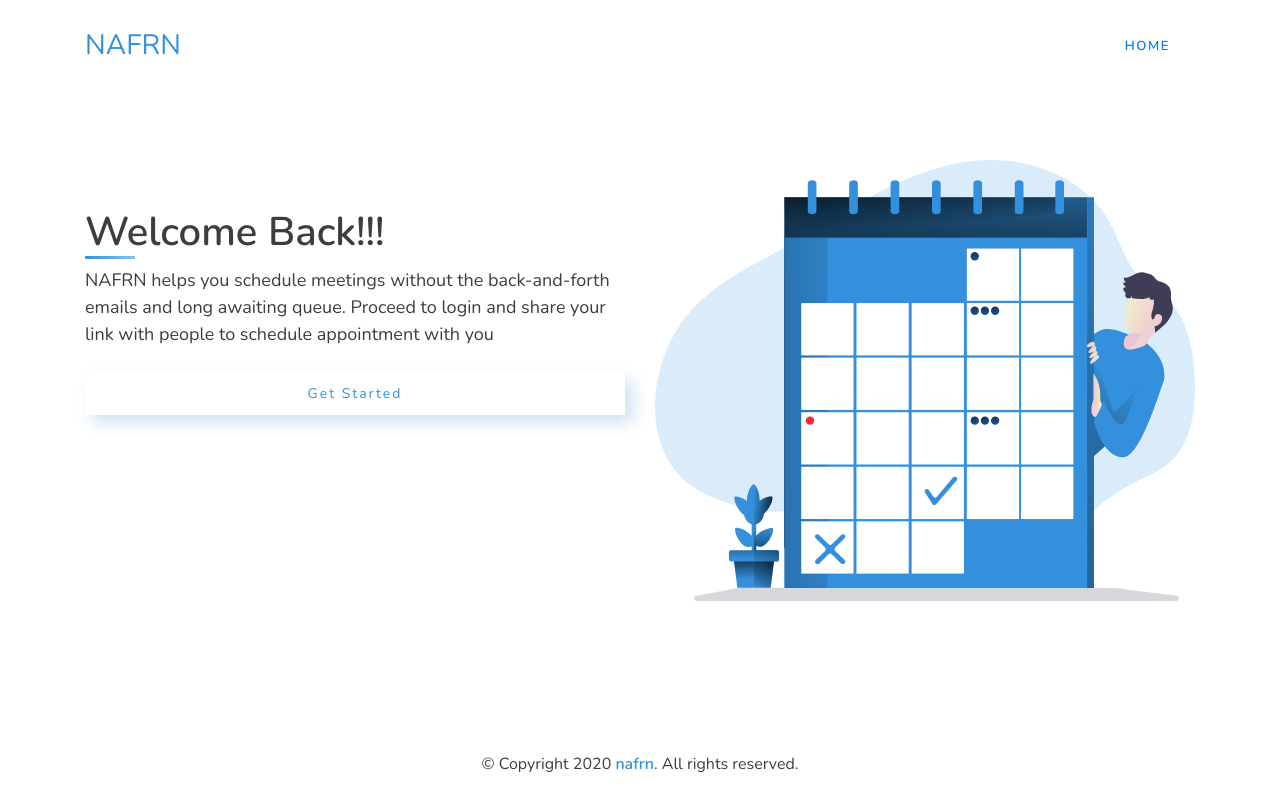
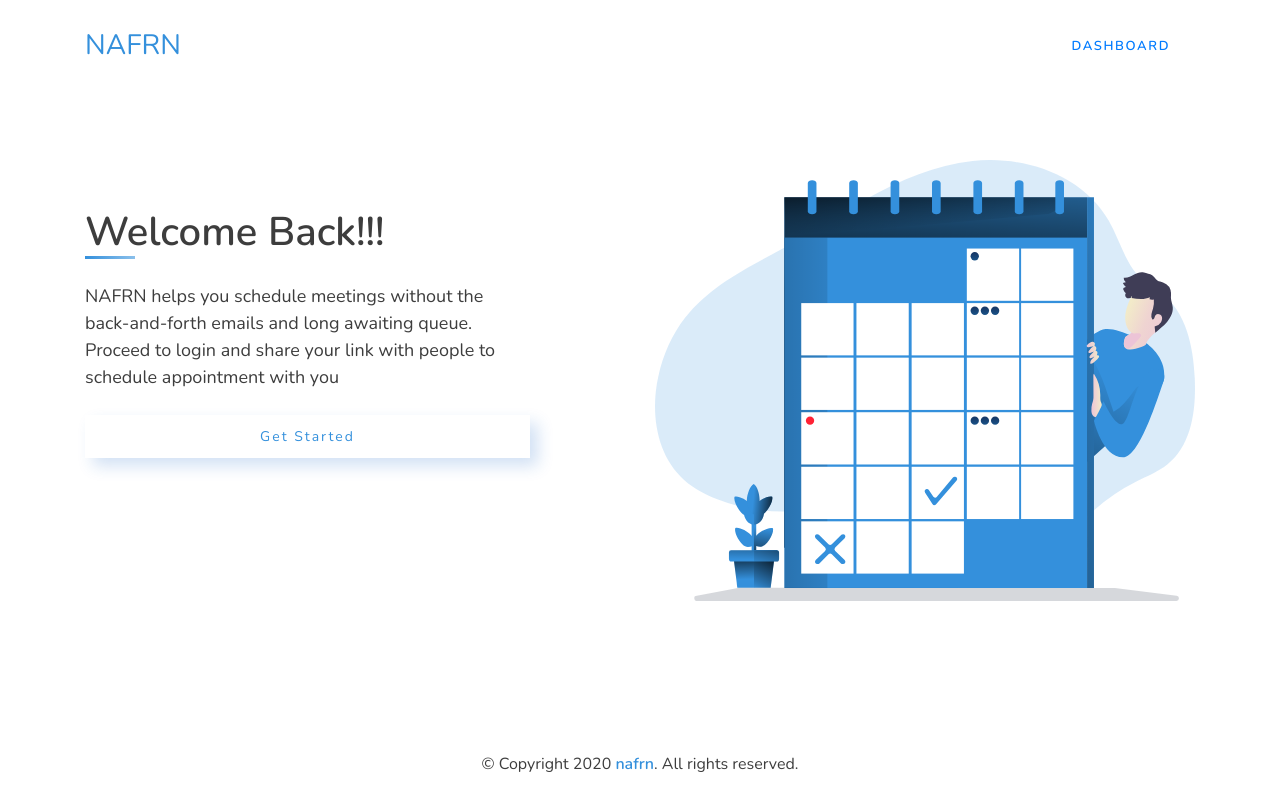
Before and after one commit to adaugochi/Appointment-Booking, a Laravel app: page / in a window 1280 px wide. Run offline with Laravel 8, Linux system fonts and the light colour scheme; the visitor is signed in with stand-in values (Sample User, id 1).

Commit message:
update changes

```diff
--- a/resources/views/welcome.blade.php
+++ b/resources/views/welcome.blade.php
@@ -16,7 +16,7 @@
                     @if (Route::has('login'))
                         <div class="links">
                             @auth
-                                <a href="{{ url('/home') }}">Home</a>
+                                <a href="{{ url('/home') }}">Dashboard</a>
                             @else
                                 <a href="{{ route('login') }}" class="text-gray">Login</a>
                             @endauth
@@ -28,12 +28,12 @@
 
         <div class="container" style="min-height: calc(100vh - 162px);">
             <div class="row header-wrapper">
-                <div class="col-md-6 py-5 py-md-0 pt-lg-5 text-md-left text-center">
+                <div class="col-lg-5 col-md-6  py-5 py-md-0 pt-lg-5 text-md-left text-center">
                     <div class="header-text">
                         <h1 class="font-weight-bold">
                             Welcome Back!!!
                         </h1>
-                        <p class="text-gray fs-18">
+                        <p class="text-gray fs-18 my-4">
                             NAFRN helps you schedule meetings without the back-and-forth emails
                             and long awaiting queue. Proceed to login and share your link with people
                             to schedule appointment with you
@@ -43,7 +43,7 @@
                         </a>
                     </div>
                 </div>
-                <div class="col-md-6">
+                <div class="col-md-6 offset-lg-1">
                     <img src="{{ asset('images/calendar.svg') }}">
                 </div>
             </div>
```
